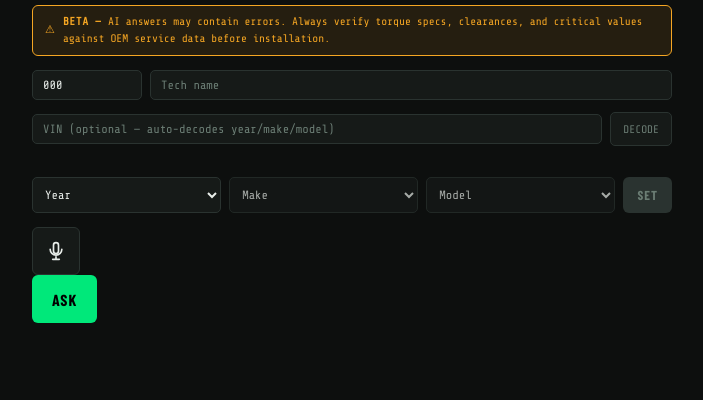
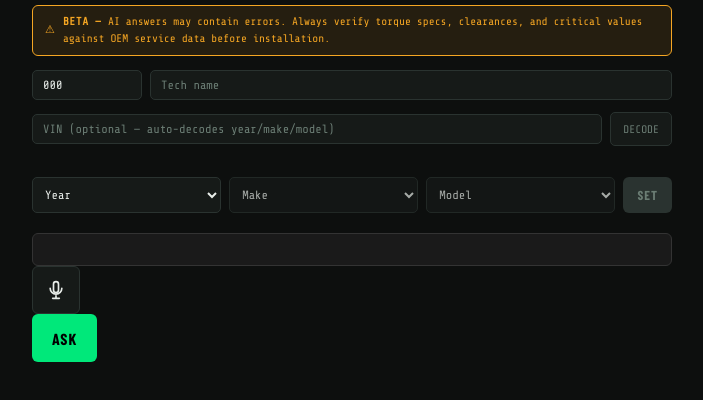
Before and after one commit to crispikreme/shopref, a website: page index.html in a window 1280 px wide. Shown: the part 72-472 px from the top of the page, without its empty margins (288-991 px from the left). Drawn offline with nearby package versions, Linux system fonts and the light colour scheme; a web font is replaced by a local one.

Commit message:
Update index.html

```diff
--- a/index.html
+++ b/index.html
@@ -129,7 +129,7 @@ body{background:var(--bg);color:var(--text);font-family:var(--sans);min-height:1
     <span id="vehicle-label"></span>
     <span class="clear" onclick="clearVehicle()" title="Change">✕</span>
   </div>
-
+<input type="text" id="input-engine" style="width:100%;margin-top:6px;background:#1a1a1a;border:1px solid #333;color:#00ff88;padding:8px 12px;font-family:var(--mono);font-size:13px;border-radius:6px;"/>
     <button class="btn-mic" id="btn-mic" onclick="toggleMic()" title="Tap to speak">
       <svg width="20" height="20" viewBox="0 0 24 24" fill="none" stroke="currentColor" stroke-width="2" stroke-linecap="round" stroke-linejoin="round">
         <rect x="9" y="2" width="6" height="13" rx="3"/>
```
